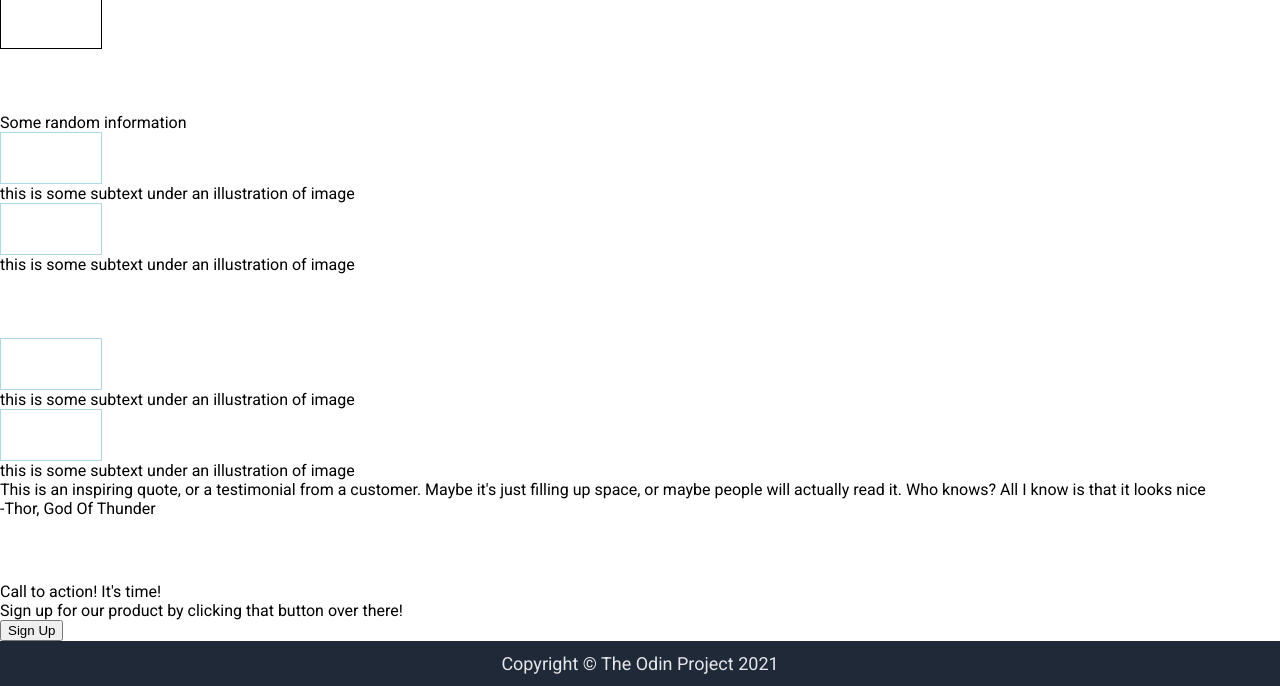
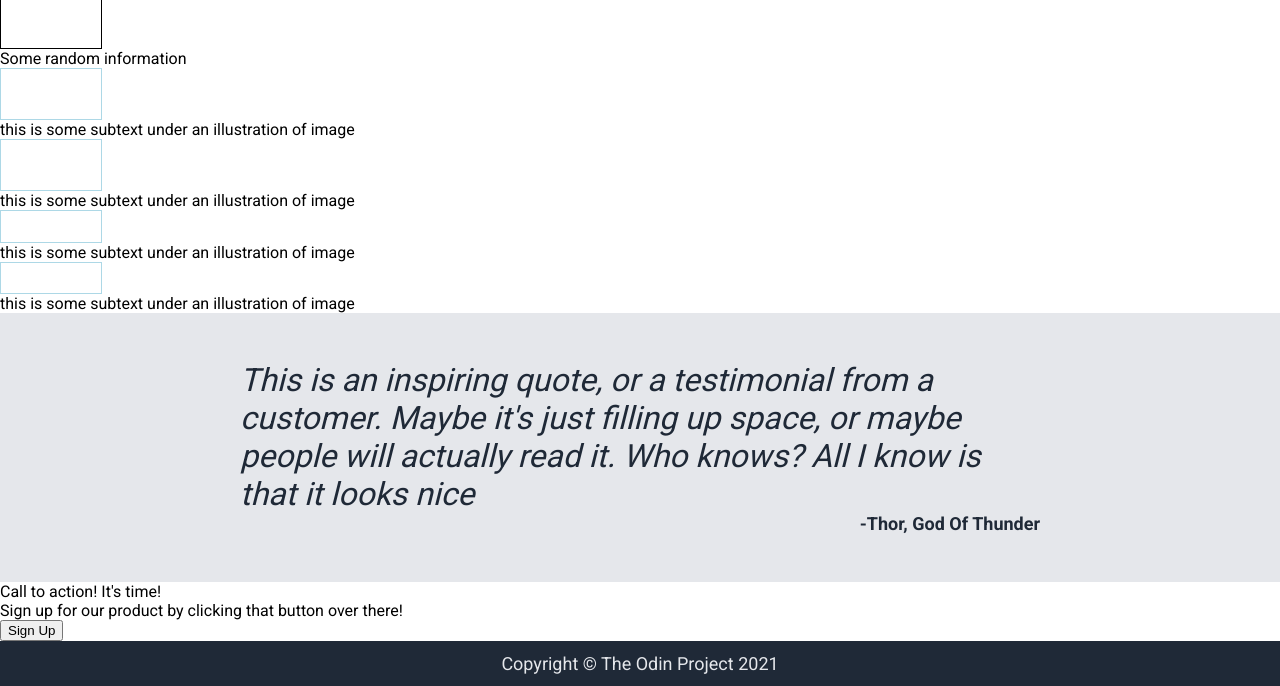
Before and after one commit to candolfi/Landing-Page, a plain HTML site: page index.html in a window 1280 px wide. Shown: the part 114-800 px from the top of the page. Drawn offline with Linux system fonts and the light colour scheme.

Commit message:
Completed styling for Quotes section

```diff
--- a/index.html
+++ b/index.html
@@ -48,8 +48,10 @@
         </div>
     </div>
     <div class="quotes">
-        <div class="quote"> This is an inspiring quote, or a testimonial from a customer. Maybe it's just filling up space, or maybe people will actually read it. Who knows? All I know is that it looks nice</div>
-        <div class="citation"> -Thor, God Of Thunder</div>
+        <div class="quote-container">
+            <div class="quote"> This is an inspiring quote, or a testimonial from a customer. Maybe it's just filling up space, or maybe people will actually read it. Who knows? All I know is that it looks nice</div>
+            <div class="citation"> -Thor, God Of Thunder</div>
+        </div>
     </div>
     <div class="action">
         <div class="call"> Call to action! It's time!</div>
--- a/style.css
+++ b/style.css
@@ -56,6 +56,38 @@ a {
     padding: 12px;
 }
 
-.hero, .quotes, .info{
+.hero, .quotes, .info, .action{
     flex-grow: 1;
 }
+
+.quotes {
+    flex-grow: 1;
+    justify-content: center;
+    align-items: center;
+    background-color:#E5E7EB;
+    display: flex;
+}
+
+.quote {
+    color: #1F2937;
+    display: flex;
+    font-weight:lighter;
+    font-style:italic;
+    font-size: 32px;
+}
+
+.citation {
+    color: #1F2937;
+    font-size: 18px;
+    font-weight: bold;
+    display: flex;
+    align-self: flex-end;
+}
+
+.quote-container {
+    width: 800px;
+    display: flex;
+    flex-direction: column;
+    flex-wrap: wrap;
+    padding: 48px;
+}
```
